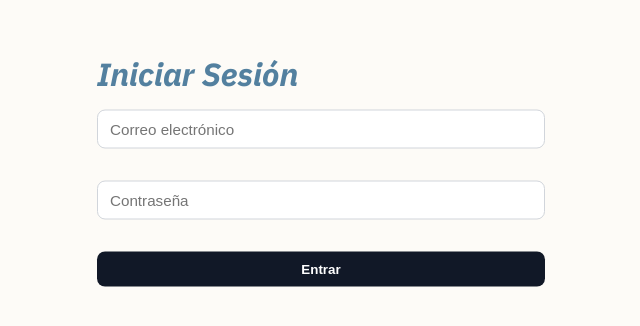
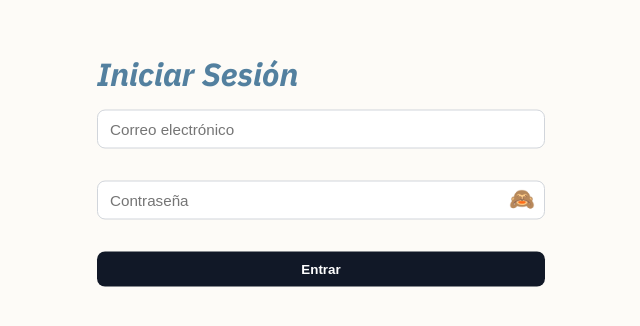
Before and after one commit to ezequielish/cornell_notes, a React (Create React App) app: page /login in a window 1280 px wide. Shown: the part 188-514 px from the top of the page, without its empty margins (319-959 px from the left). Built offline with nearby package versions, Linux system fonts and the light colour scheme; no server answers.

Commit message:
Se agrego boton para mostrar y ocultar password del login

```diff
--- a/src/components/Login/Login.module.css
+++ b/src/components/Login/Login.module.css
@@ -10,6 +10,17 @@
   /* background-color: black; */
 }
 
+.showPassword {
+  position: absolute;
+  right: 4px;
+  top: 5px;
+  outline: none;
+  background: none;
+  border: none;
+  cursor: pointer;
+  font-size: 1.3rem;
+}
+
 @media (min-width: 1024px) {
   .container {
     width: 35%;
--- a/src/components/Login/Login.tsx
+++ b/src/components/Login/Login.tsx
@@ -26,6 +26,7 @@ const Login = (): ReactElement => {
   const [password, setPassword] = useState<string>("");
   const [loading, setLoading] = useState<boolean>(false);
   const [error, setError] = useState<string | null>(null);
+  const [showPassword, setShowPassword] = useState<boolean>(false);
   const { user, login } = useAuth();
   const navigate = useNavigate();
 
@@ -86,16 +87,23 @@ const Login = (): ReactElement => {
             placeholder="Correo electrónico"
             required
             className={mainStyles.input}
+            name="email"
+            autoComplete="username"
           />
         </div>
-        <div className={mainStyles.input}>
+        <div className={mainStyles.input} style={{ position: "relative" }}>
+          <button onClick={() => setShowPassword(!showPassword)} type="button" className={styles.showPassword}>
+            <span>{showPassword ? "🙉" : "🙈"}</span>
+          </button>
           <input
-            type="password"
+            type={showPassword ? "text" : "password"}
             value={password}
             onChange={onPasswordChange}
             placeholder="Contraseña"
             required
             className={mainStyles.input}
+            autoComplete="current-password"
+            name="password"
           />
         </div>
 
```
